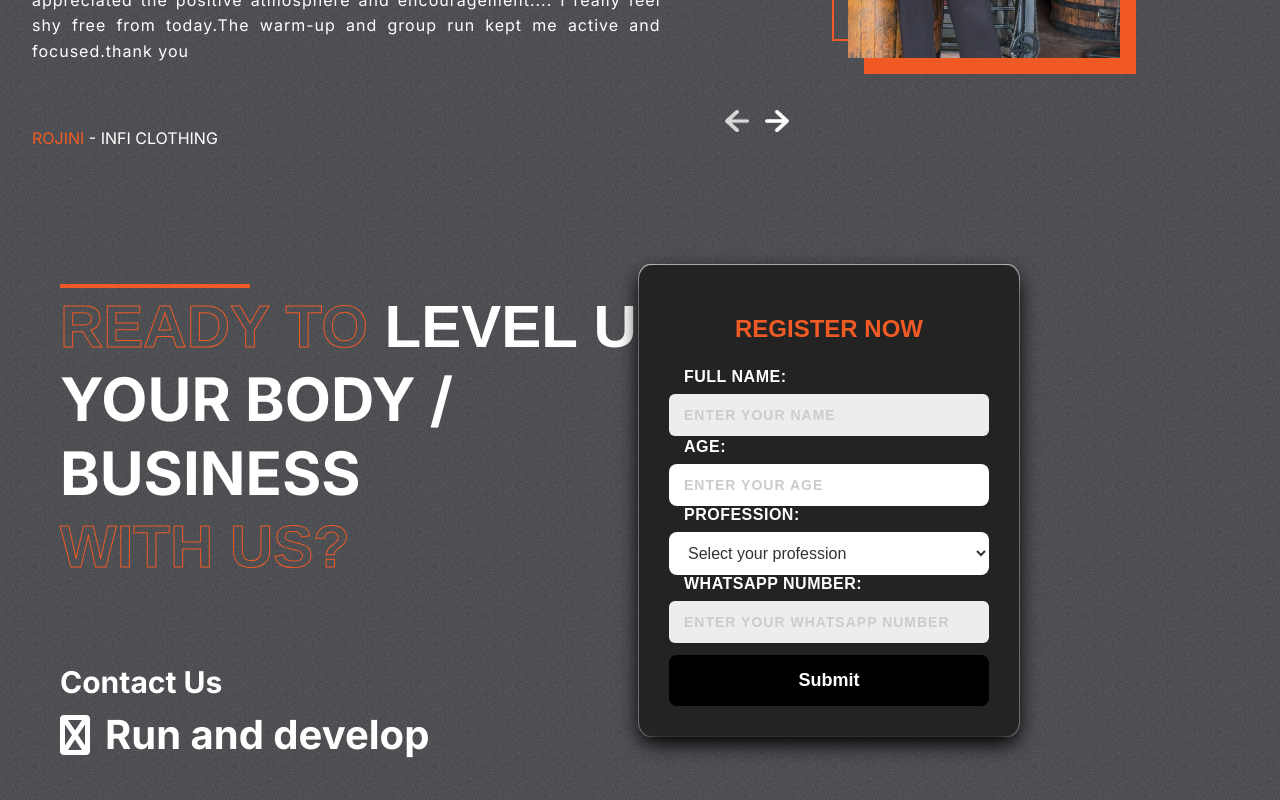
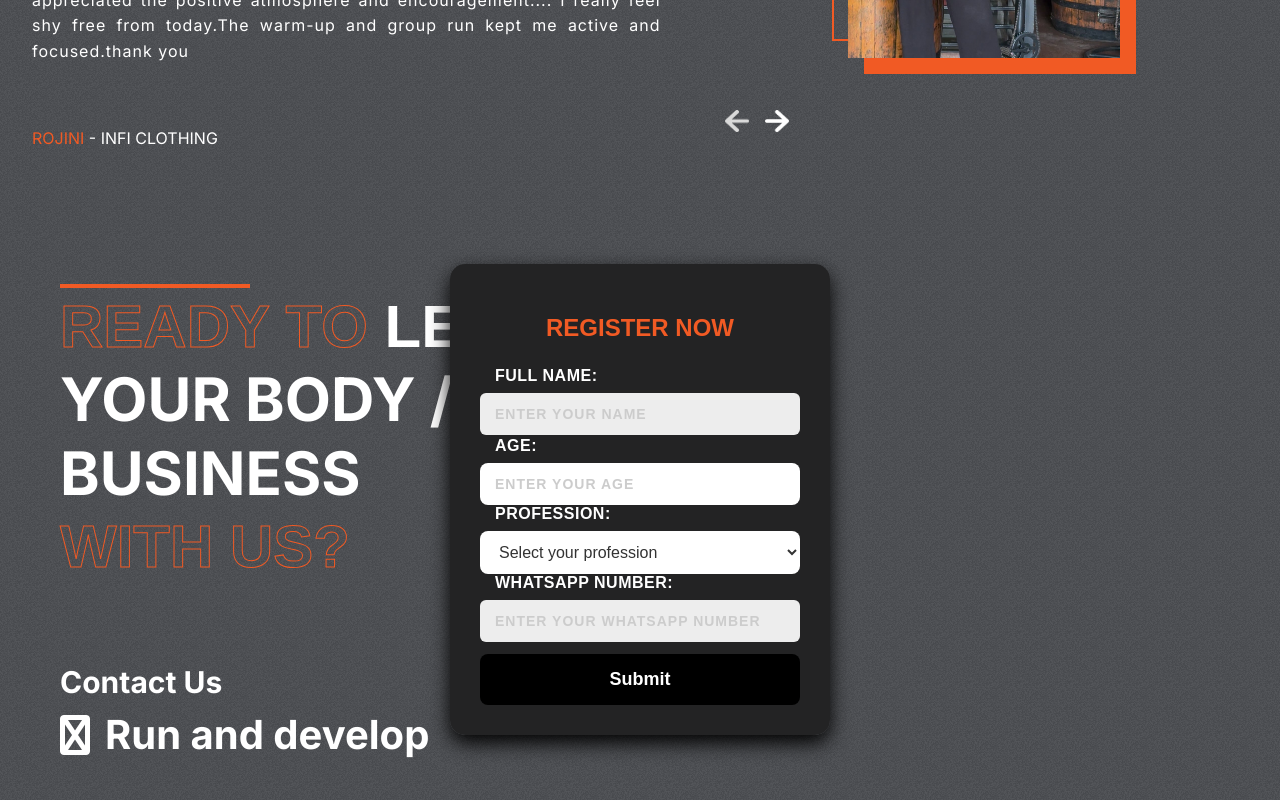
Before and after one commit to infantansker/rnd, a React (Create React App) app: page / in a window 1280 px wide. Shown: the part 3553-4353 px from the top of the page. Built offline with nearby package versions, Linux system fonts and the light colour scheme.

Commit message:
register form alignment

```diff
--- a/src/Components/Contact/Contact.css
+++ b/src/Components/Contact/Contact.css
@@ -132,18 +132,21 @@ body {
   margin-bottom: 3px;
 }
 
-/* Form Wrapper (Right side) */
 .register-form {
   position: absolute;
   top: 20px;
-  right: 260px;
+  left: 50%; /* New: Centers the starting point */
+  transform: translateX(-50%); /* New: Shifts it back by half its width */
   margin-left: 0;
   margin-right: 0;
   z-index: 10;
-  border: 1.5px solid #ffffffbb;
-  border-style:solid;
-  border-radius: 3.2%;
+  justify-content: center;
+  display: flex;
+
+  /* border styling for the wrapper is commented out */
 }
+
+
 
 /* Form Box Styling */
 .contact-box {
```
Also changed, not shown: 1 other file (tests, documents, lock files or other folders).
